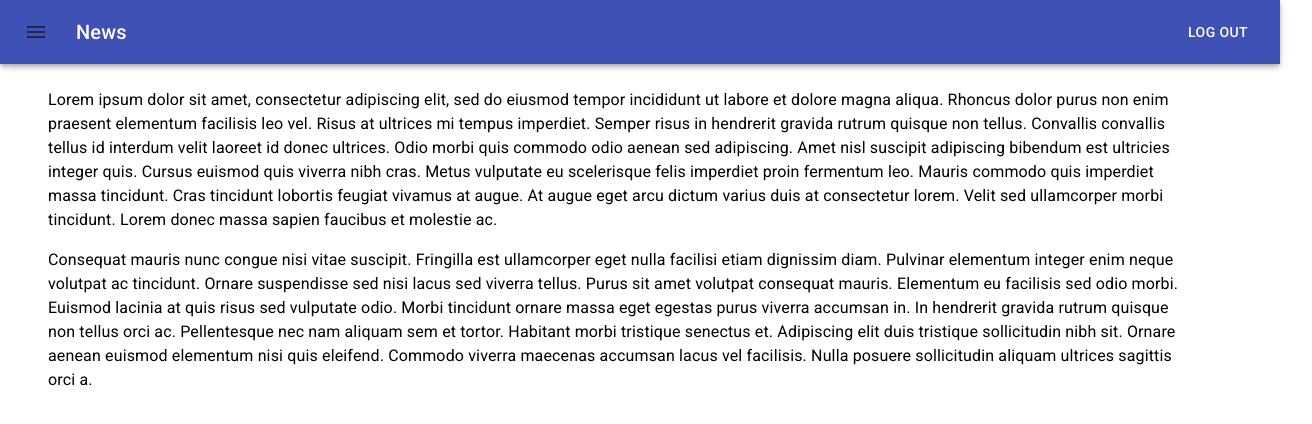
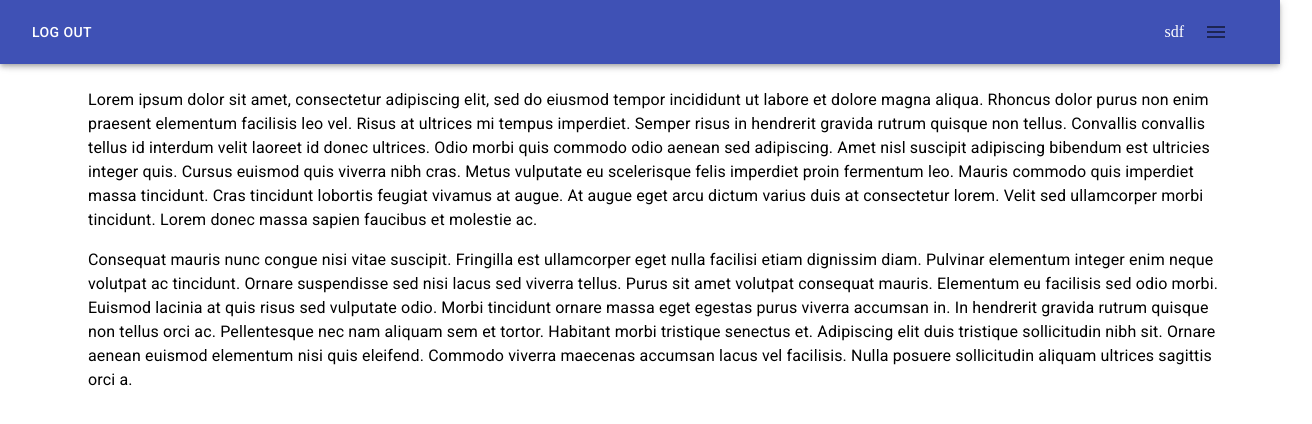
Before and after one commit to asoMansoury/RadioMusicWeb, a React (Create React App) app: page /AdminPanel in a window 1280 px wide. Shown: the top 424 px of the page, 1312 px wide, since content can reach past the window. Built offline with nearby package versions, Linux system fonts and the light colour scheme.

Commit message:
reposnsive menu with Xs Grid

```diff
--- a/src/Pages/AdminPanel/Components/AppBarCustom.js
+++ b/src/Pages/AdminPanel/Components/AppBarCustom.js
@@ -14,10 +14,23 @@ const useStyles =makeStyles(theme=>({
     },
 
     menuButton:{
-        marginRight:theme.spacing(2)
+        marginRight:theme.spacing(2),
+        marginLeft:theme.spacing(1)
+    },
+    menuButtonL:{
+        marginRight:theme.spacing(2),
+        marginLeft:theme.spacing(-3)
     },
     title:{
         flexGrow:1
+    },
+    titleShift:{
+        flexGrow:1,
+        transition:theme.transitions.create(['margin','margin-right'],{
+            easing:theme.transitions.easing.sharp,
+            duration:theme.transitions.duration.standard
+        }),
+        marginRight:40
     },
     appBar:{
         transition:theme.transitions.create(['margin','widt'],{
@@ -26,8 +39,8 @@ const useStyles =makeStyles(theme=>({
         })
     },
     appBarShift:{
-        width:`calc(100% - ${165}px)`,
-        marginLeft:120,
+        width:`calc(100% - ${170}px)`,
+        marginRight:190,
         transition:theme.transitions.create(['margin','width'],{
             easing:theme.transitions.easing.easeInOut,
             duration:theme.transitions.duration.enteringScreen
@@ -47,13 +60,17 @@ const AppBarCustom =({openDrawer,openVal},props)=>{
                     [classes.appBarShift]: openVal,
                 })}
                 color="primary">
-                <Toolbar>
-                    <IconButton className={classes.menuButton} edge="start" onClick={handleDrawerOpen}>
+                <Toolbar style={{direction:"rtl"}}>
+                    <IconButton className={clsx(classes.menuButton,{
+                        [classes.menuButtonL]:openVal,
+                    })}  edge="start" onClick={handleDrawerOpen}>
                         <MenuIcon></MenuIcon>
                     </IconButton>
-                    <Typography variant="h6" className={classes.title}>
-                        News
-                    </Typography>
+                    <div  className={clsx(classes.title,{
+                        [classes.titleShift]:openVal
+                    })}>
+                        sdf
+                    </div>
                     <Button color="inherit">Log Out</Button>
                 </Toolbar>
             </AppBar>
--- a/src/Pages/AdminPanel/Index.js
+++ b/src/Pages/AdminPanel/Index.js
@@ -12,6 +12,7 @@ import ListItemIcon from '@material-ui/core/ListItemIcon';
 import ListItemText from '@material-ui/core/ListItemText';
 import InboxIcon from '@material-ui/icons/MoveToInbox';
 import MailIcon from '@material-ui/icons/Mail';
+import useMediaQuery from '@material-ui/core/useMediaQuery';
 import clsx from 'clsx'
 
 const drawerWidth = 240;
@@ -28,6 +29,8 @@ const useStyles =makeStyles(theme=>({
     },
     drawerPaper: {
         width: drawerWidth,
+        flexShrink:0,
+
     },
     content: {
         flexGrow:1,
@@ -36,23 +39,25 @@ const useStyles =makeStyles(theme=>({
             easing:theme.transitions.easing.sharp,
             duration:theme.transitions.duration.leavingScreen
         }),
-        marginLeft:'-40px'
+        marginRight:'-40px'
       },
     contentShif:{
         transition:theme.transitions.create('margin',{
             easing:theme.transitions.easing.easeOut,
             duration:theme.transitions.duration.enteringScreen
         }),
-        marginLeft:100
+        marginRight:120
     }
 }))
 const AdminPanel =()=>{
     const classes = useStyles();
+    const [open , setOpen] = useState(false);
     const theme = useTheme();
-    const [open , setOpen] = useState(false);
+    const isSMMode =useMediaQuery(theme.breakpoints.down('xs'));
+    const widthOfWindow = window.innerWidth;
 
     const handleDrawerOpen = ()=>{
-        setOpen(true)
+        setOpen(!open)
     }
 
     const handleDrawerClose =() =>{
@@ -63,6 +68,7 @@ const AdminPanel =()=>{
         <div className={classes.root}>
             <AppBarCustom openDrawer={handleDrawerOpen} openVal = {open}></AppBarCustom>
             <Drawer
+                anchor="right"
                 className={classes.drawerPaper}
                 variant="persistent"
                 open={open}>
@@ -73,11 +79,11 @@ const AdminPanel =()=>{
                         </IconButton>
                     </div>
                     <Divider></Divider>
-                    <List>
+                    <List style={isSMMode?{width:widthOfWindow}:{width:'100%'}}>
                         <ListItem button key="Manage Roles"></ListItem>
                         <ListItemIcon><InboxIcon /></ListItemIcon>
                             <ListItemText primary="Manage Roles" />
-                        {['Manage Roles', 'Starred', 'Send email', 'Drafts'].map((text, index) => (
+                            {['Manage Roles', 'Starred', 'Send email', 'Drafts'].map((text, index) => (
                             <ListItem button key={text}>
                             <ListItemIcon>{index % 2 === 0 ? <InboxIcon /> : <MailIcon />}</ListItemIcon>
                             <ListItemText primary={text} />
@@ -86,10 +92,9 @@ const AdminPanel =()=>{
                     </List>
 
             </Drawer>
-            <main className={classes.content}
+            <main
             className={clsx(classes.content, {
-                [classes.contentShif]: open,
-            })}>
+                [classes.contentShif]: open})}>
                     <div>
                         <Typography paragraph>
                         Lorem ipsum dolor sit amet, consectetur adipiscing elit, sed do eiusmod tempor incididunt
--- a/src/Pages/Authentications/SignIn.js
+++ b/src/Pages/Authentications/SignIn.js
@@ -69,7 +69,7 @@ function TabPanel(props){
 
 
 const  SignIn=()=>{
-    const myRef = React.createRef();
+
     const classes = useStyles();
     const [value, setValue] = React.useState(0);
     const theme = useTheme();
@@ -93,7 +93,7 @@ const  SignIn=()=>{
     return (
         <div className={classes.root}>
             <Grid container component='main' className={classes.root}>
-                <ForgotPassword  ref={myRef} isSm={isSMMode} isShowModal={isShowModal} setIshoShowModal={handleCloseModal}></ForgotPassword>
+                <ForgotPassword  isSm={isSMMode} isShowModal={isShowModal} setIshoShowModal={handleCloseModal}></ForgotPassword>
                 <CssBaseline></CssBaseline>
                 <Grid item xs={false} sm={4} md={6} className={classes.image}></Grid>
                 <Grid item xs={12} sm={8} md={6} component={Paper}>
@@ -127,12 +127,11 @@ const  SignIn=()=>{
                                     <Copyright />
                                 </Box>
                         </SingInComponent>
-
                     </TabPanel>
                     <TabPanel value={value} index={1}>
                         <SingUpComponent>
                             <Grid container>
-                                <Grid item >
+                                <Grid item xs>
                                     <Link href="#" variant ="body2" onClick={handleClickModal}>
                                     Forgot password?
                                     </Link>
--- a/src/Pages/Authentications/SignInComponent.js
+++ b/src/Pages/Authentications/SignInComponent.js
@@ -42,7 +42,7 @@ export default function SignInComponent(props) {
                 </Typography>
                 <form className={classes.form} noValidate>
                     <TextField
-                        variant="outlined"
+                        variant="standard"
                         required
                         margin="normal"
                         fullWidth
@@ -53,10 +53,10 @@ export default function SignInComponent(props) {
                         autoFocus
                     ></TextField>
                     <TextField
-                        variant="outlined"
+                        variant="standard"
                         required
                         margin="normal"
-                        security
+                        security="true"
                         fullWidth
                         id="password"
                         label = "Password"
@@ -72,8 +72,7 @@ export default function SignInComponent(props) {
                         fullWidth
                         variant="contained"
                         color="primary"
-                        className={classes.submit}
-                    >
+                        className={classes.submit}>
                         Sign In
                     </Button>
                         {props.children}
--- a/src/Pages/Authentications/SignUpComponent.js
+++ b/src/Pages/Authentications/SignUpComponent.js
@@ -49,7 +49,7 @@ export default function SignInComponent(props) {
                 <form className={classes.form} noValidate>
                     <ThemeProvider theme={theme}>
                         <TextField
-                            variant="outlined"
+                            variant="standard"
                             required
                             margin="normal"
                             fullWidth
@@ -59,10 +59,10 @@ export default function SignInComponent(props) {
                             autoComplete="email"
                         ></TextField>
                         <TextField
-                            variant="outlined"
+                            variant="standard"
                             required
                             margin="normal"
-                            security
+                            security="true"
                             fullWidth
                             id="RegPassword"
                             label = "Password"
--- a/src/Pages/Authentications/StepperComponent.js
+++ b/src/Pages/Authentications/StepperComponent.js
@@ -101,7 +101,7 @@ export default function StepperComponent(){
                     <Grid item xs={12} sm={12} md={12} lg={12} style={currentStep==0?{display:'block'}:{display:'none'}}>
                         <form className={classes.form}>
                             <TextField
-                                    variant="outlined"
+                                    variant="standard"
                                     required
                                     fullWidth
                                     margin='normal'
@@ -120,7 +120,7 @@ export default function StepperComponent(){
                             </div>
                             <div>
                                 <TextField
-                                    variant="outlined"
+                                    variant="standard"
                                     fullWidth
                                     margin="normal"
                                     id="confirmCode"
```
